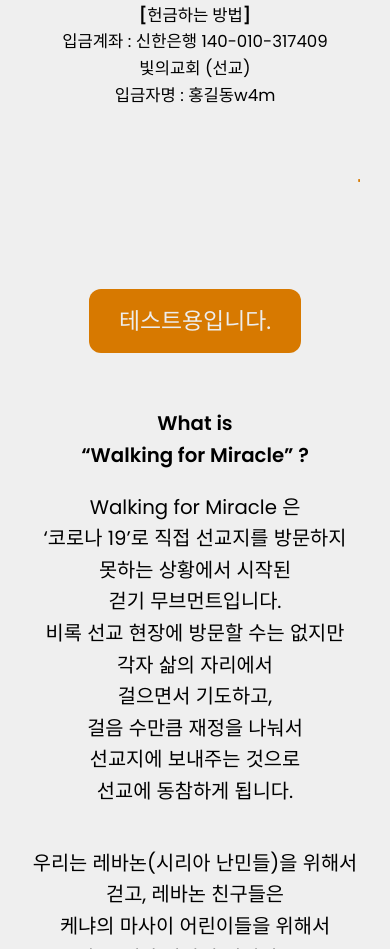
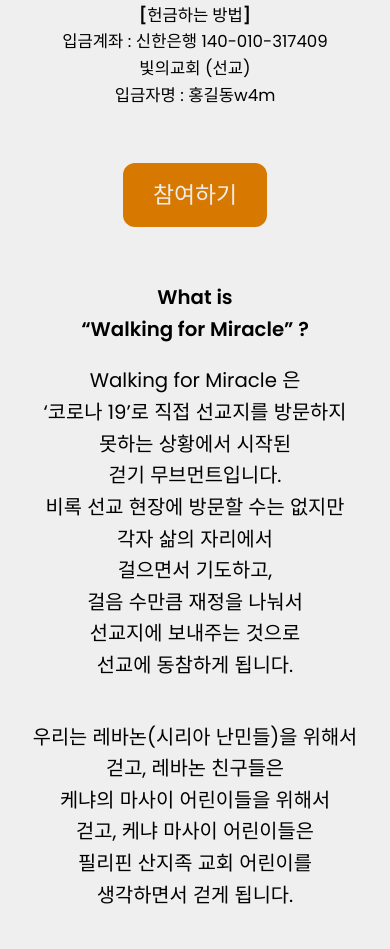
Before and after one commit to kiwi-choe/w4miracle, a plain HTML site: page index.html in a window 390 px wide. Shown: the part 2147-3096 px from the top of the page. Drawn offline with Linux system fonts and the light colour scheme.

```diff
--- a/index.html
+++ b/index.html
@@ -88,16 +88,16 @@
                         입금자명 : 홍길동w4m
                     </p>
 
-                    <p class="comming_soon_text">
+
+                    <div class="btn__wrap">
+                        <a class="btn__participate" href="./pages/participate.html">참여하기</a>
+                    </div>
+                    <!-- <p class="comming_soon_text">
                         <MARQUEE scrollamount="10">공사중입니다!</MARQUEE>
                     </p>
-
-                    <!-- <div class="btn__wrap">
-                        <a class="btn__participate" href="./pages/participate.html">참여하기</a>
-                    </div> -->
                     <div class="btn__wrap">
                         <a class="btn__participate" href="./pages/gallary.html">테스트용입니다.</a>
-                    </div>
+                    </div> -->
 
                 </section>
 
--- a/script/upload.js
+++ b/script/upload.js
@@ -27,7 +27,6 @@
 // Initialize Firebase [END]
 
 function init() {
-  console.log("init");
   selectPhotos();
 }
 init();
@@ -72,6 +71,8 @@
     addPhoto(posting);
     // initView();
     prependGallery(posting);
+    // 사진 비워지게
+
   } catch (e) {
     throw e;
   }
@@ -123,7 +124,6 @@
   return {
     createdAt: today,
     fileURL: fileURL,
-    // message: message,
   };
 }
 
```
